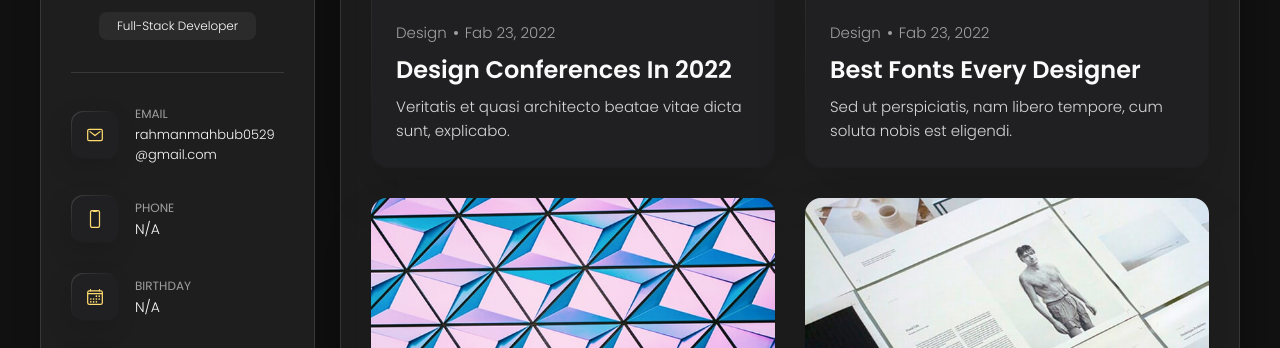
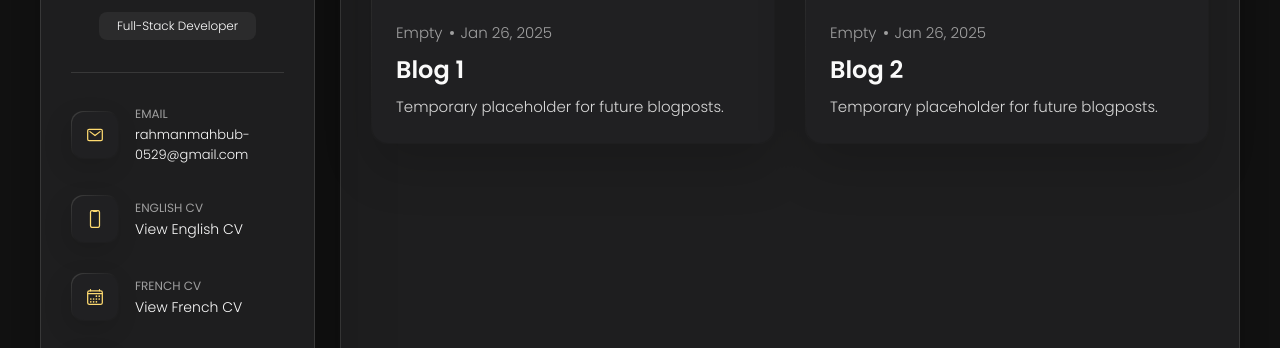
Before and after one commit to MohammadRahman2005/MohammadRahman2005.github.io, a plain HTML site: page index.html in a window 1280 px wide. Both pictures are taken after a click on the button "Blog". Shown: the part 423-771 px from the top of the page. Drawn offline with nearby package versions, Linux system fonts and the light colour scheme.

Commit message:
Add viewable CVs

```diff
--- a/index.html
+++ b/index.html
@@ -74,7 +74,7 @@
             <div class="contact-info">
               <p class="contact-title">Email</p>
 
-              <a href="mailto:rahmanmahbub0529@gmail.com" class="contact-link" id="contact-link-email">rahmanmahbub0529<br>@gmail.com</a>
+              <a href="mailto:rahmanmahbub0529@gmail.com" class="contact-link" id="contact-link-email">rahmanmahbub-<br>0529@gmail.com</a>
             </div>
 
           </li>
@@ -86,9 +86,13 @@
             </div>
 
             <div class="contact-info">
-              <p class="contact-title">Phone</p>
+              <p class="contact-title">English CV</p>
 
-              <a href="tel:+12133522795" class="contact-link">N/A</a>
+              <a href="./assets/files/MohammadOfficialCv.pdf">
+                <button class="contact-link">
+                  View English CV
+                </button>
+              </a>
             </div>
 
           </li>
@@ -100,9 +104,13 @@
             </div>
 
             <div class="contact-info">
-              <p class="contact-title">Birthday</p>
+              <p class="contact-title">French CV</p>
 
-              <time datetime="1982-06-23">N/A</time>
+              <a href="./assets/files/MohammadOfficialCv - French.pdf">
+                <button class="contact-link">
+                  View French CV
+                </button>
+              </a>
             </div>
 
           </li>
@@ -663,7 +671,7 @@
 
                 <h3 class="project-title">NAVM Books</h3>
 
-                <p class="project-category">Web design</p>
+                <p class="project-category">Android Development</p>
 
               </a>
             </li>
@@ -702,17 +710,17 @@
                 <div class="blog-content">
 
                   <div class="blog-meta">
-                    <p class="blog-category">Design</p>
+                    <p class="blog-category">Empty</p>
 
                     <span class="dot"></span>
 
-                    <time datetime="2022-02-23">Fab 23, 2022</time>
+                    <time datetime="2022-02-23">Jan 26, 2025</time>
                   </div>
 
-                  <h3 class="h3 blog-item-title">Design conferences in 2022</h3>
+                  <h3 class="h3 blog-item-title">Blog 1</h3>
 
                   <p class="blog-text">
-                    Veritatis et quasi architecto beatae vitae dicta sunt, explicabo.
+                    Temporary placeholder for future blogposts.
                   </p>
 
                 </div>
@@ -730,73 +738,17 @@
                 <div class="blog-content">
 
                   <div class="blog-meta">
-                    <p class="blog-category">Design</p>
+                    <p class="blog-category">Empty</p>
 
                     <span class="dot"></span>
 
-                    <time datetime="2022-02-23">Fab 23, 2022</time>
+                    <time datetime="2022-02-23">Jan 26, 2025</time>
                   </div>
 
-                  <h3 class="h3 blog-item-title">Best fonts every designer</h3>
+                  <h3 class="h3 blog-item-title">Blog 2</h3>
 
                   <p class="blog-text">
-                    Sed ut perspiciatis, nam libero tempore, cum soluta nobis est eligendi.
-                  </p>
-
-                </div>
-
-              </a>
-            </li>
-
-            <li class="blog-post-item">
-              <a href="#">
-
-                <figure class="blog-banner-box">
-                  <img src="./assets/images/blog-3.jpg" alt="Design digest #80" loading="lazy">
-                </figure>
-
-                <div class="blog-content">
-
-                  <div class="blog-meta">
-                    <p class="blog-category">Design</p>
-
-                    <span class="dot"></span>
-
-                    <time datetime="2022-02-23">Fab 23, 2022</time>
-                  </div>
-
-                  <h3 class="h3 blog-item-title">Design digest #80</h3>
-
-                  <p class="blog-text">
-                    Excepteur sint occaecat cupidatat no proident, quis nostrum exercitationem ullam corporis suscipit.
-                  </p>
-
-                </div>
-
-              </a>
-            </li>
-
-            <li class="blog-post-item">
-              <a href="#">
-
-                <figure class="blog-banner-box">
-                  <img src="./assets/images/blog-4.jpg" alt="UI interactions of the week" loading="lazy">
-                </figure>
-
-                <div class="blog-content">
-
-                  <div class="blog-meta">
-                    <p class="blog-category">Design</p>
-
-                    <span class="dot"></span>
-
-                    <time datetime="2022-02-23">Fab 23, 2022</time>
-                  </div>
-
-                  <h3 class="h3 blog-item-title">UI interactions of the week</h3>
-
-                  <p class="blog-text">
-                    Enim ad minim veniam, consectetur adipiscing elit, quis nostrud exercitation ullamco laboris nisi.
+                    Temporary placeholder for future blogposts.
                   </p>
 
                 </div>
@@ -815,10 +767,6 @@
   </main>
 
 
-
-
-
-
   <!--
     - custom js link
   -->
```
Also changed, not shown: 2 other files.
